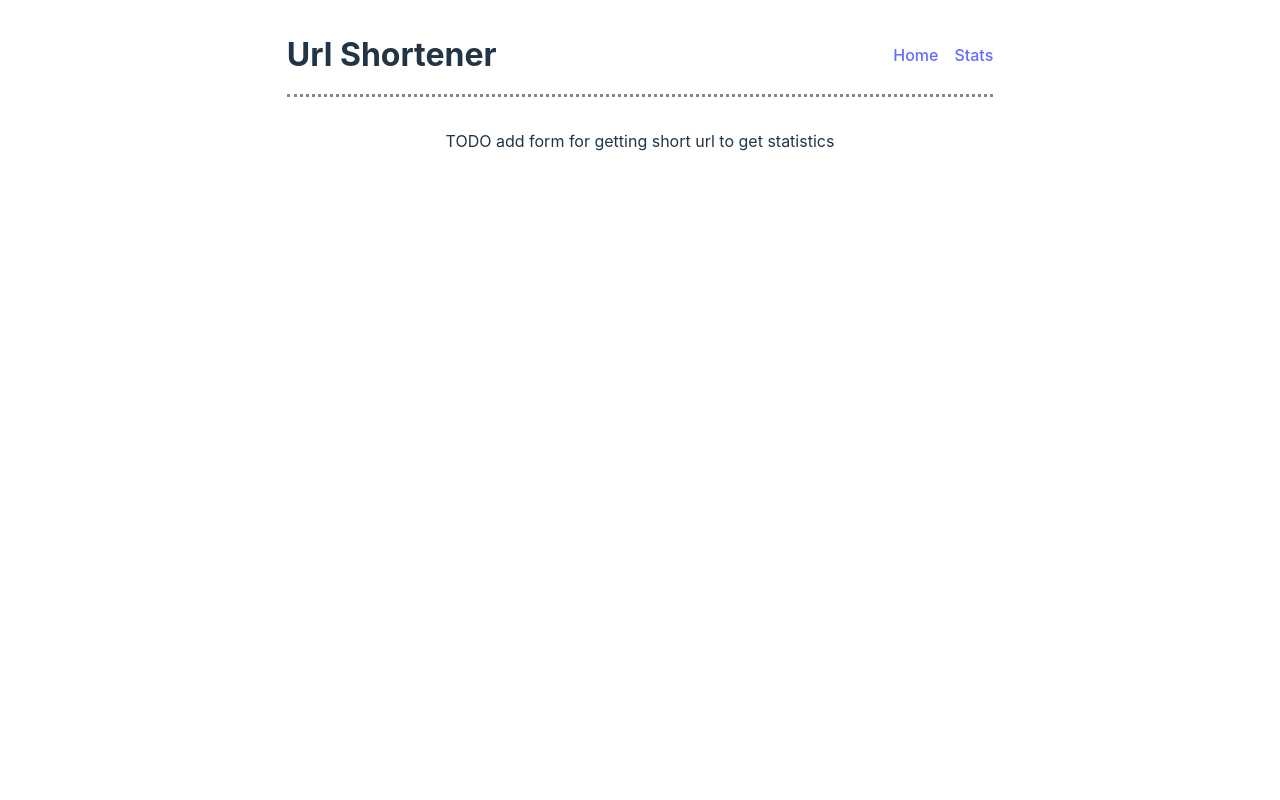
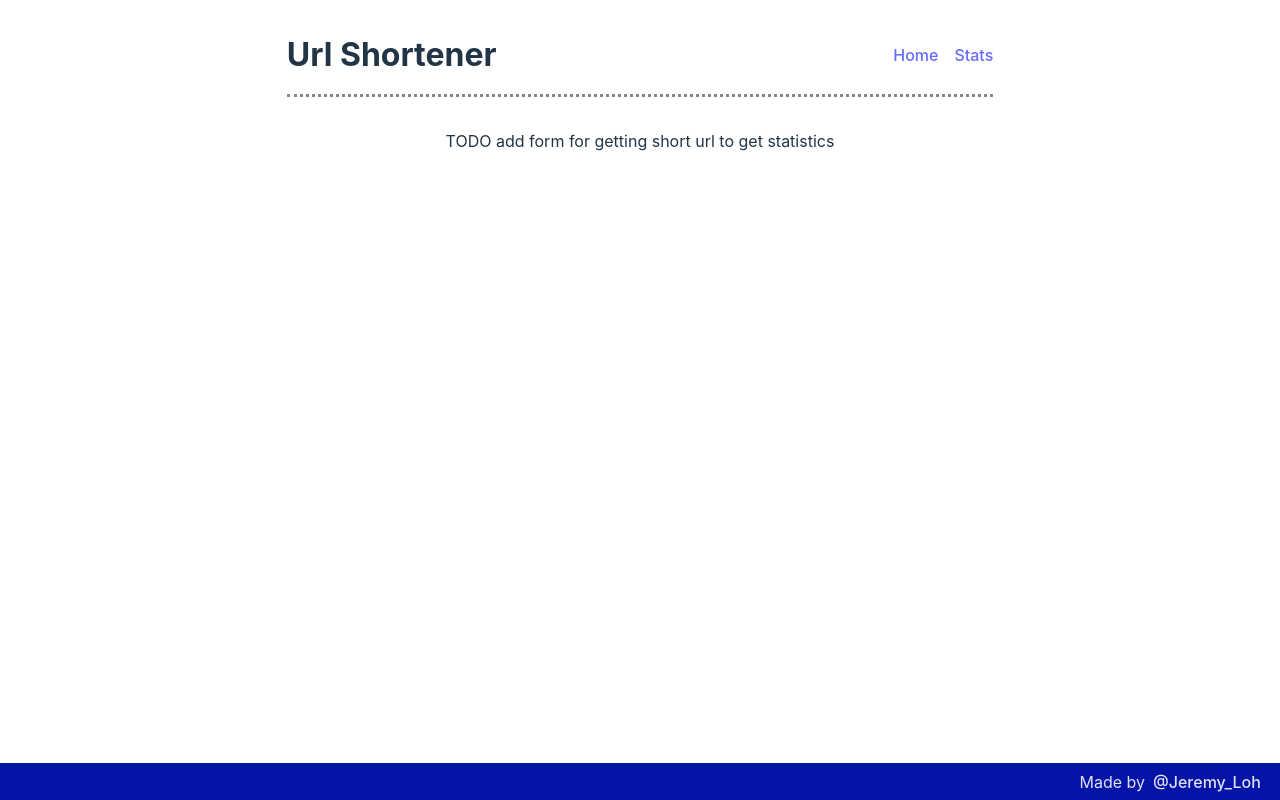
Before and after one commit to JeremyLoh/shortly, a React (Vite) app in the folder frontend/: page /stats in a window 1280 px wide. Built offline with nearby package versions, Linux system fonts and the light colour scheme.

Commit message:
feat: add footer to frontend app

```diff
--- a/frontend/src/App.css
+++ b/frontend/src/App.css
@@ -4,6 +4,7 @@
   justify-content: start;
   align-items: center;
   width: 100%;
+  min-height: 100vh;
 }
 
 .content {
--- a/frontend/src/App.tsx
+++ b/frontend/src/App.tsx
@@ -4,6 +4,7 @@ import ShortUrlForm from "./components/ShortUrlForm"
 import { Url } from "./endpoints/createUrl"
 import ShortUrl from "./components/ShortUrl"
 import Header from "./components/Header"
+import Footer from "./components/Footer"
 
 function App() {
   const [url, setUrl] = useState<Url | null>(null)
@@ -19,6 +20,7 @@ function App() {
         />
         {url && <ShortUrl url={url} />}
       </div>
+      <Footer />
     </div>
   )
 }
--- /dev/null
+++ b/frontend/src/components/Footer.css
@@ -0,0 +1,19 @@
+#footer {
+  display: flex;
+  justify-content: flex-end;
+  column-gap: 0.3rem;
+  margin-top: auto;
+  padding: 0.4rem 1rem;
+  width: 100%;
+  background-color: #0414a7;
+  color: #e0e2f4;
+}
+
+#footer a {
+  color: #e0e2f4;
+  padding: 0 0.2rem;
+}
+#footer a:hover {
+  background-color: #e0e2f4;
+  color: #0414a7;
+}
--- /dev/null
+++ b/frontend/src/components/Footer.tsx
@@ -0,0 +1,19 @@
+import { Link } from "react-router-dom"
+import "./Footer.css"
+
+function Footer() {
+  return (
+    <footer id="footer">
+      <span>Made by </span>
+      <Link
+        to="https://github.com/JeremyLoh/"
+        target="_blank"
+        rel="noopener noreferrer"
+      >
+        @Jeremy_Loh
+      </Link>
+    </footer>
+  )
+}
+
+export default Footer
--- a/frontend/src/index.css
+++ b/frontend/src/index.css
@@ -1,3 +1,13 @@
+*,
+*:before,
+*:after {
+  /* https://stackoverflow.com/questions/21621584/padding-causes-horizontal-scroll-it-increases-the-width */
+  box-sizing: border-box;
+  -moz-box-sizing: border-box;
+  -webkit-box-sizing: border-box;
+  -ms-box-sizing: border-box;
+}
+
 :root {
   box-sizing: border-box;
   font-family: Inter, system-ui, Avenir, Helvetica, Arial, sans-serif;
--- a/frontend/src/pages/UrlStatsPage.tsx
+++ b/frontend/src/pages/UrlStatsPage.tsx
@@ -1,10 +1,12 @@
 import Header from "../components/Header"
+import Footer from "../components/Footer"
 
 function UrlStatsPage() {
   return (
     <>
       <Header />
       <p>TODO add form for getting short url to get statistics</p>
+      <Footer />
     </>
   )
 }
```
